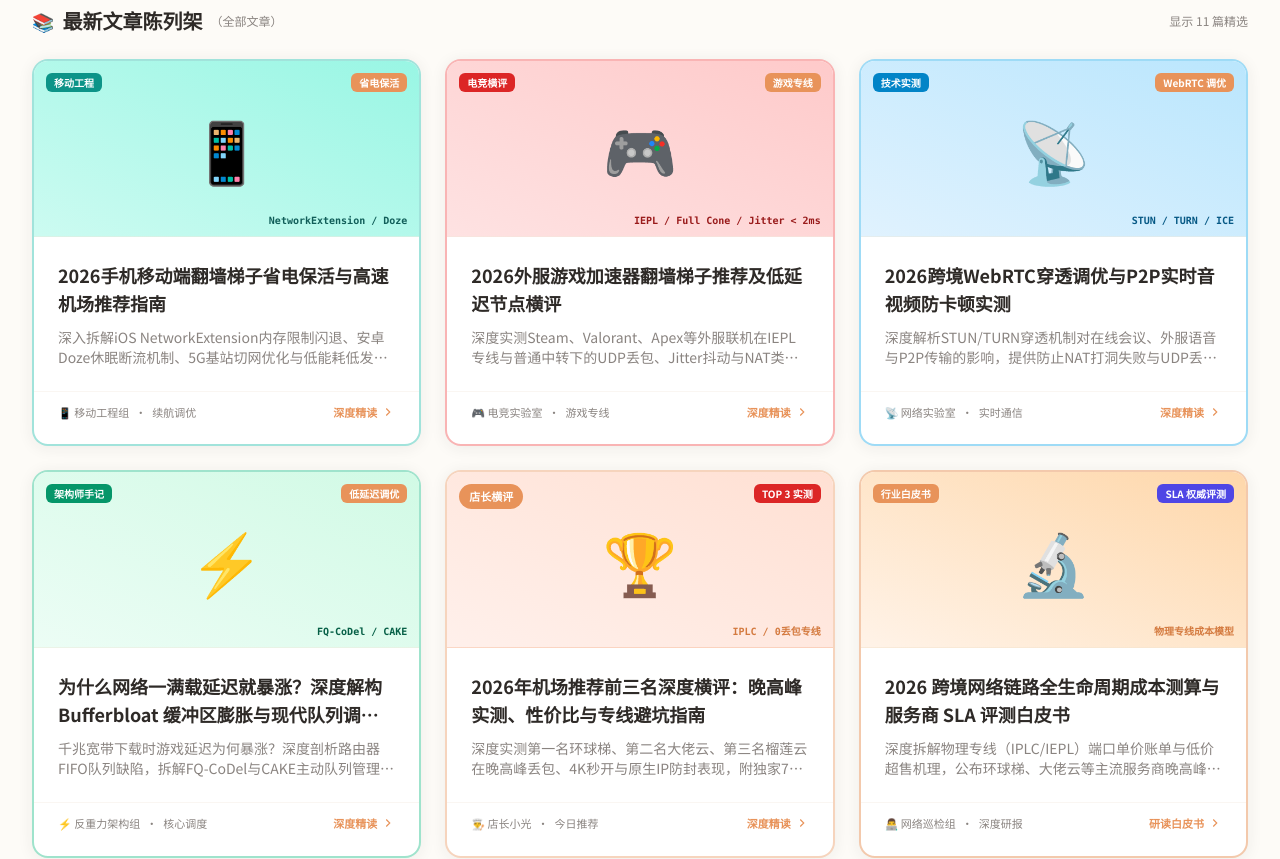
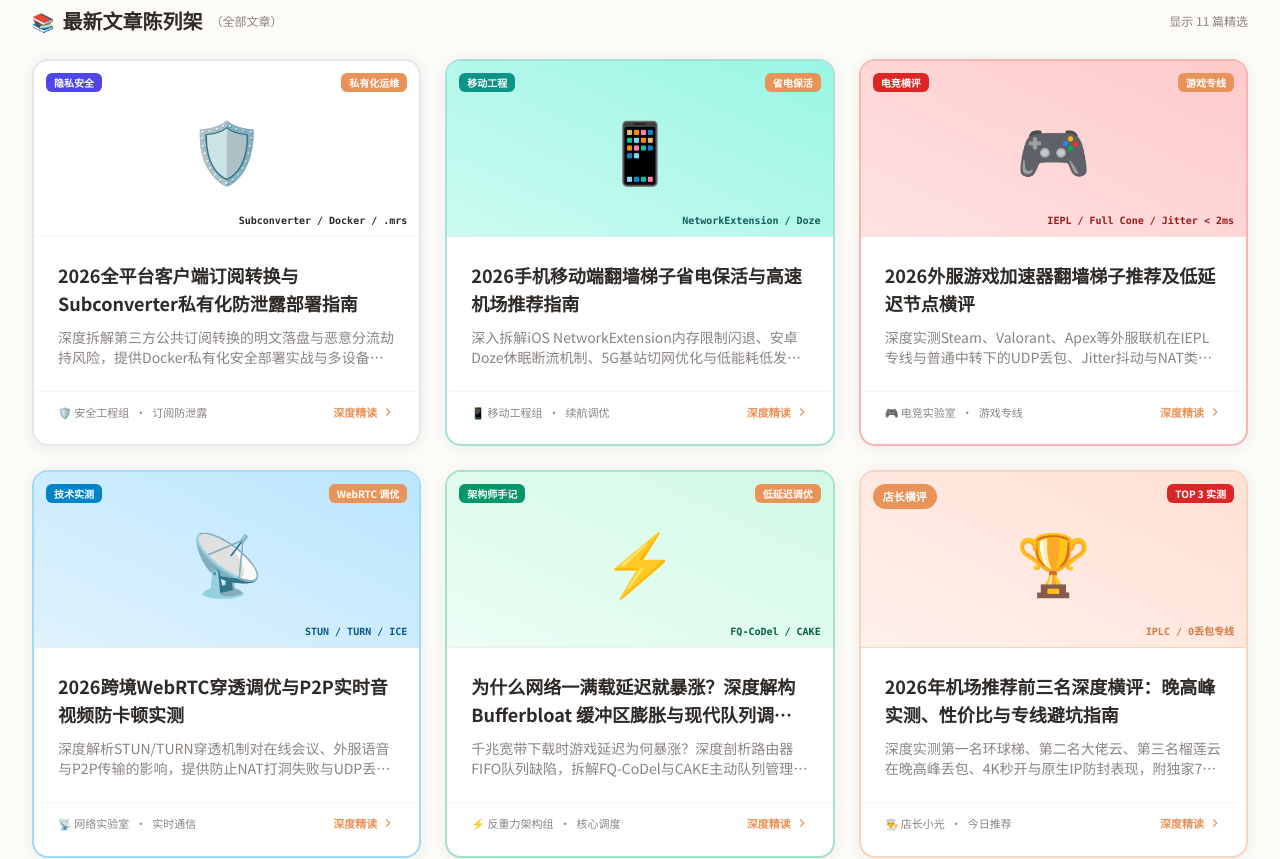
Before and after one commit to zs350235495-ui/bianlidian, a website: page blog.html in a window 1280 px wide. Shown: the part 1017-1876 px from the top of the page. Drawn offline with Linux system fonts and the light colour scheme.

Commit message:
feat(seo): publish subconverter security guide and update blog list

```diff
--- a/blog.html
+++ b/blog.html
@@ -414,6 +414,49 @@
 
         <!-- 2~3 列文章卡片网格 -->
         <div class="grid grid-cols-1 md:grid-cols-2 lg:grid-cols-3 gap-6" id="blogCardsContainer">
+
+          <!-- CARD Subconverter Guide: 2026全平台客户端订阅转换与Subconverter私有化防泄露部署指南 -->
+          <article class="blog-card group bg-white rounded-2xl border-2 border-indigo-500/40 shadow-card hover:shadow-card-hover overflow-hidden flex flex-col justify-between transition-all duration-300 hover:-translate-y-1.5" data-category="rules">
+            <div>
+              <div class="relative h-44 bg-gradient-to-tr from-[#E0E7FF] to-[#C7D2FE] overflow-hidden flex items-center justify-center border-b border-oat/60">
+                <div class="text-6xl group-hover:scale-110 transition-transform duration-500 select-none">
+                  🛡️
+                </div>
+                <div class="absolute top-3 left-3 bg-indigo-600 text-white text-[10px] font-bold px-2 py-0.5 rounded-md">
+                  隐私安全
+                </div>
+                <div class="absolute top-3 right-3 bg-warmOrange text-white text-[10px] font-bold px-2 py-0.5 rounded-md">
+                  私有化运维
+                </div>
+                <div class="absolute bottom-2 right-3 text-[10px] text-indigo-900 font-mono font-bold">
+                  Subconverter / Docker / .mrs
+                </div>
+              </div>
+
+              <div class="p-5 sm:p-6">
+                <a href="/articles/subconverter-self-hosted-subscription-security-guide-2026.html" class="block group">
+                  <h4 class="text-base sm:text-lg font-bold text-carbon group-hover:text-warmOrange transition-colors leading-snug line-clamp-2">
+                    2026全平台客户端订阅转换与Subconverter私有化防泄露部署指南
+                  </h4>
+                </a>
+                <p class="mt-2.5 text-xs sm:text-sm text-carbonMuted leading-relaxed line-clamp-2">
+                  深度拆解第三方公共订阅转换的明文落盘与恶意分流劫持风险，提供Docker私有化安全部署实战与多设备防封号防泄露军规。
+                </p>
+              </div>
+            </div>
+
+            <div class="px-5 pb-5 sm:px-6 sm:pb-6 pt-3 border-t border-oat/50 flex items-center justify-between text-[11px] text-carbonMuted">
+              <div class="flex items-center gap-1.5">
+                <span>🛡️ 安全工程组</span>
+                <span>•</span>
+                <span>订阅防泄露</span>
+              </div>
+              <a href="/articles/subconverter-self-hosted-subscription-security-guide-2026.html" class="flex items-center gap-1 text-warmOrange font-bold group-hover:translate-x-0.5 transition-transform">
+                <span>深度精读</span>
+                <svg class="w-3.5 h-3.5" viewBox="0 0 24 24" fill="none" stroke="currentColor" stroke-width="2"><polyline points="9 18 15 12 9 6"/></svg>
+              </a>
+            </div>
+          </article>
 
           <!-- CARD Mobile Battery & Keepalive: 2026手机移动端翻墙梯子省电保活与高速机场推荐指南 -->
           <article class="blog-card group bg-white rounded-2xl border-2 border-teal-500/40 shadow-card hover:shadow-card-hover overflow-hidden flex flex-col justify-between transition-all duration-300 hover:-translate-y-1.5" data-category="protocol">
```
Also changed, not shown: articles/subconverter-self-hosted-subscription-security-guide-2026.html (+11 -11 lines).
